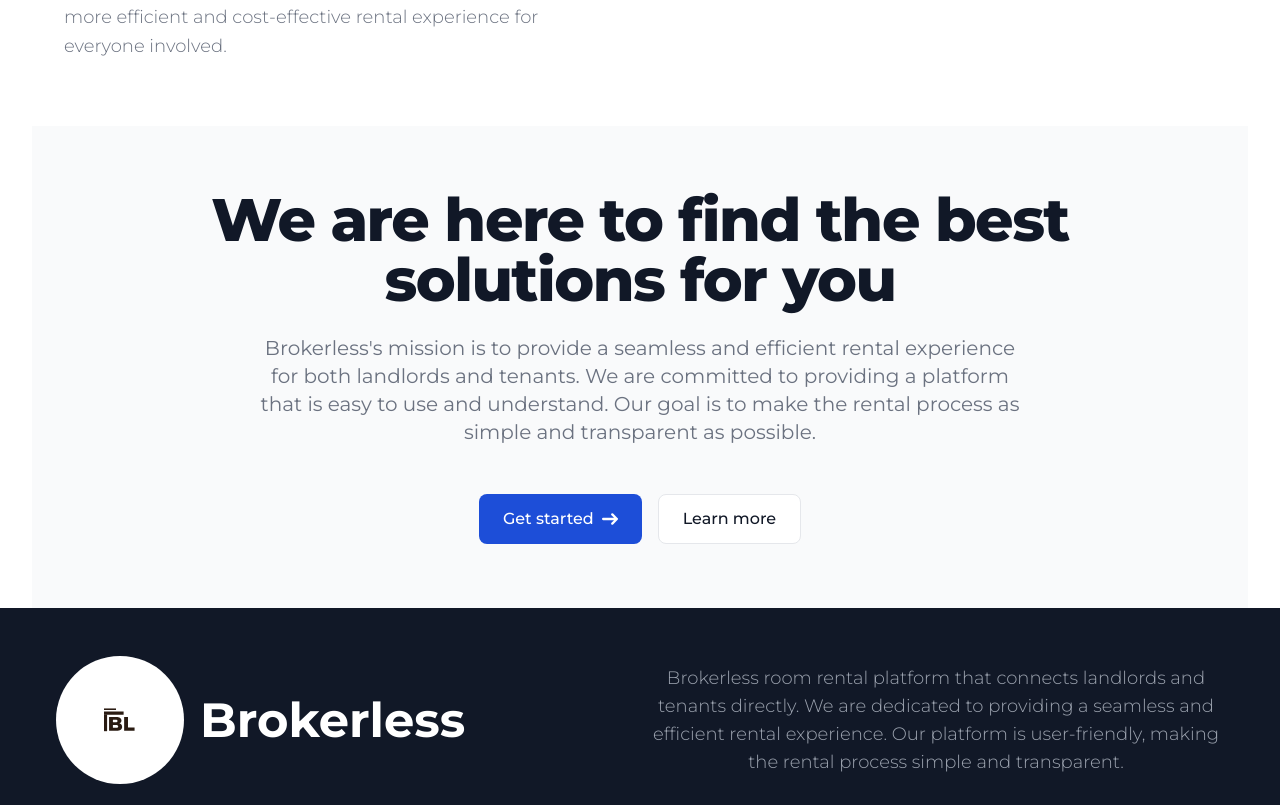
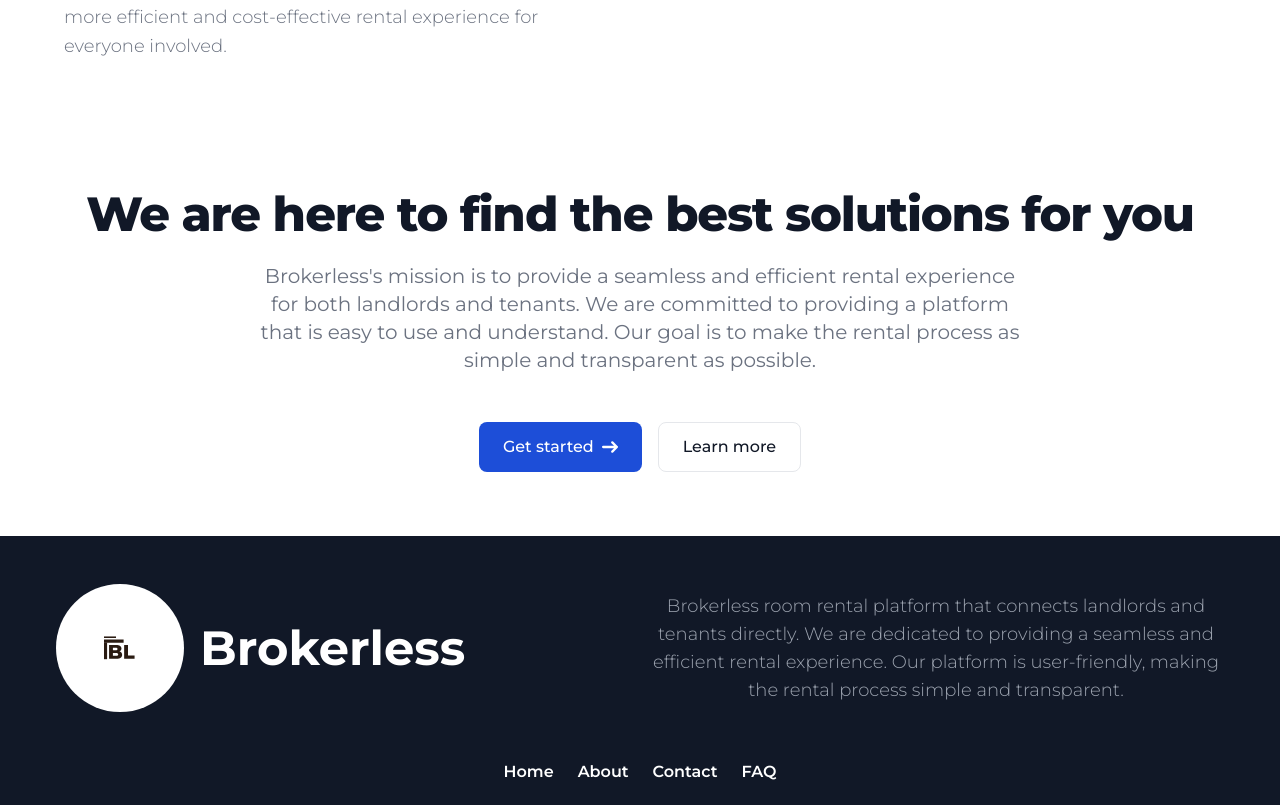
Before and after one commit to DevFaisal/BrokerLess, a React (Vite) app in the folder Client/: page /about in a window 1280 px wide. Shown: the part 449-1254 px from the top of the page. Built offline with nearby package versions, Linux system fonts and the light colour scheme; no server answers.

Commit message:
refactor: Update AboutPage and ServicesPage styling and content

```diff
--- a/Client/src/pages/AboutPage.jsx
+++ b/Client/src/pages/AboutPage.jsx
@@ -40,9 +40,9 @@
           </div>
         </section>
 
-        <section className="bg-gray-50 dark:bg-gray-900">
+        <section>
           <div className="py-16 px-6 mx-auto max-w-screen-xl text-center lg:px-8">
-            <h1 className="mb-6 text-4xl font-extrabold tracking-tight leading-tight text-gray-900 md:text-5xl lg:text-6xl dark:text-white">
+            <h1 className="mb-6 text-4xl font-extrabold tracking-tight leading-tight text-gray-900 md:text-5xl lg:text-5xl dark:text-white">
               We are here to find the best solutions for you
             </h1>
             <p className="mb-12 text-lg font-normal text-gray-500 lg:text-xl sm:px-16 lg:px-48 dark:text-gray-400 leading-relaxed">
--- a/Client/src/pages/ServicesPage.jsx
+++ b/Client/src/pages/ServicesPage.jsx
@@ -1,5 +1,6 @@
 import React from "react";
 import { Container, PageFooter } from "../components/Index";
+import { Link } from "react-router-dom";
 
 function ServicesPage() {
   const services = [
@@ -62,17 +63,17 @@
           </div>
         </section>
 
-        <section className="py-16 bg-gray-50 dark:bg-gray-900">
+        <section className="py-16 ">
           <div className="px-6 mx-auto max-w-screen-xl text-center lg:px-8">
-            <h2 className="mb-8 text-4xl font-extrabold tracking-tight text-gray-900 dark:text-white md:text-5xl lg:text-6xl">
+            <h2 className="mb-8 text-4xl font-extrabold tracking-tight text-gray-900 dark:text-white md:text-5xl lg:text-5xl">
               Ready to get started?
             </h2>
             <p className="mb-12 text-lg font-normal text-gray-500 lg:text-xl dark:text-gray-400">
               Join us today and experience the benefits of our comprehensive
               rental services.
             </p>
-            <a
-              href="#"
+            <Link
+              to="/auth/login-user"
               className="inline-flex justify-center items-center py-3 px-6 text-base font-medium text-white bg-blue-700 rounded-lg hover:bg-blue-800 focus:ring-4 focus:ring-blue-300 dark:focus:ring-blue-900"
             >
               Get Started
@@ -91,7 +92,7 @@
                   d="M1 5h12m0 0L9 1m4 4L9 9"
                 />
               </svg>
-            </a>
+            </Link>
           </div>
         </section>
       </Container>
```
